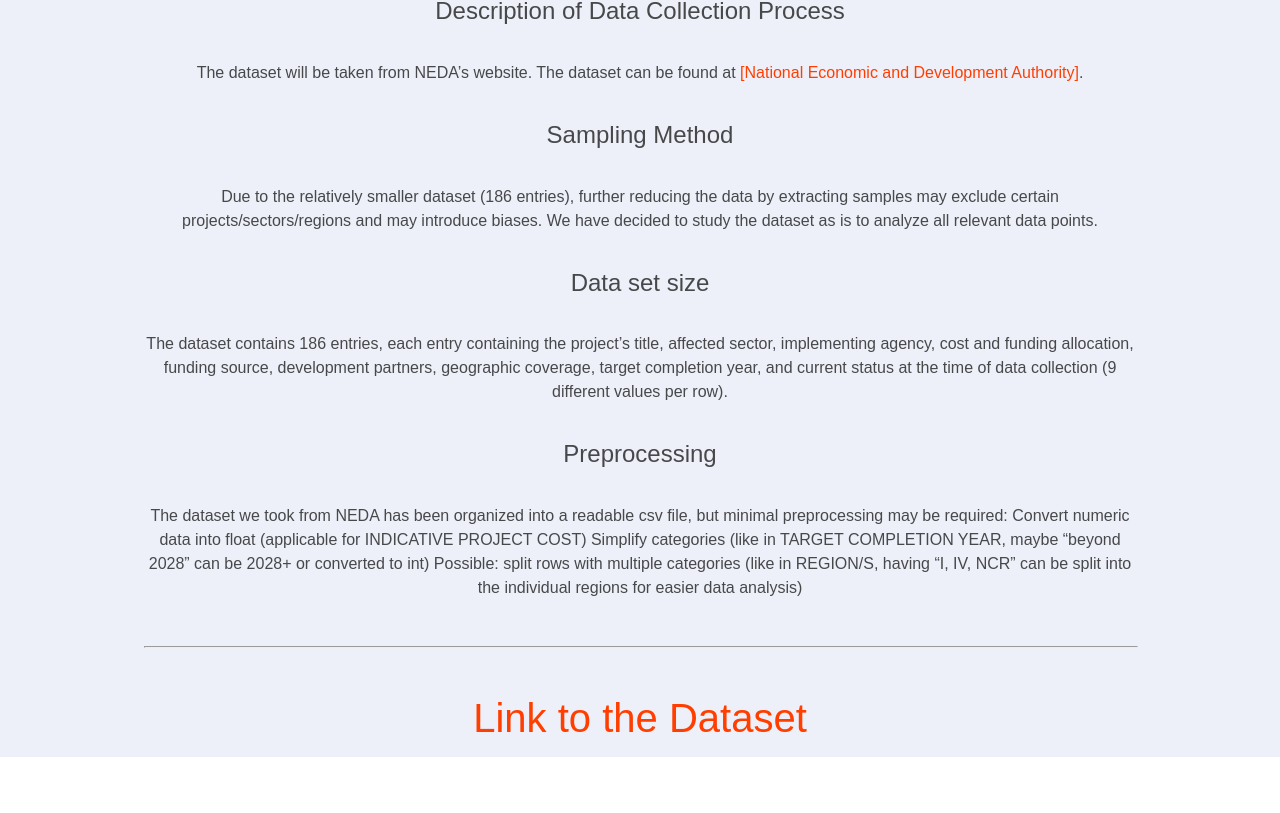
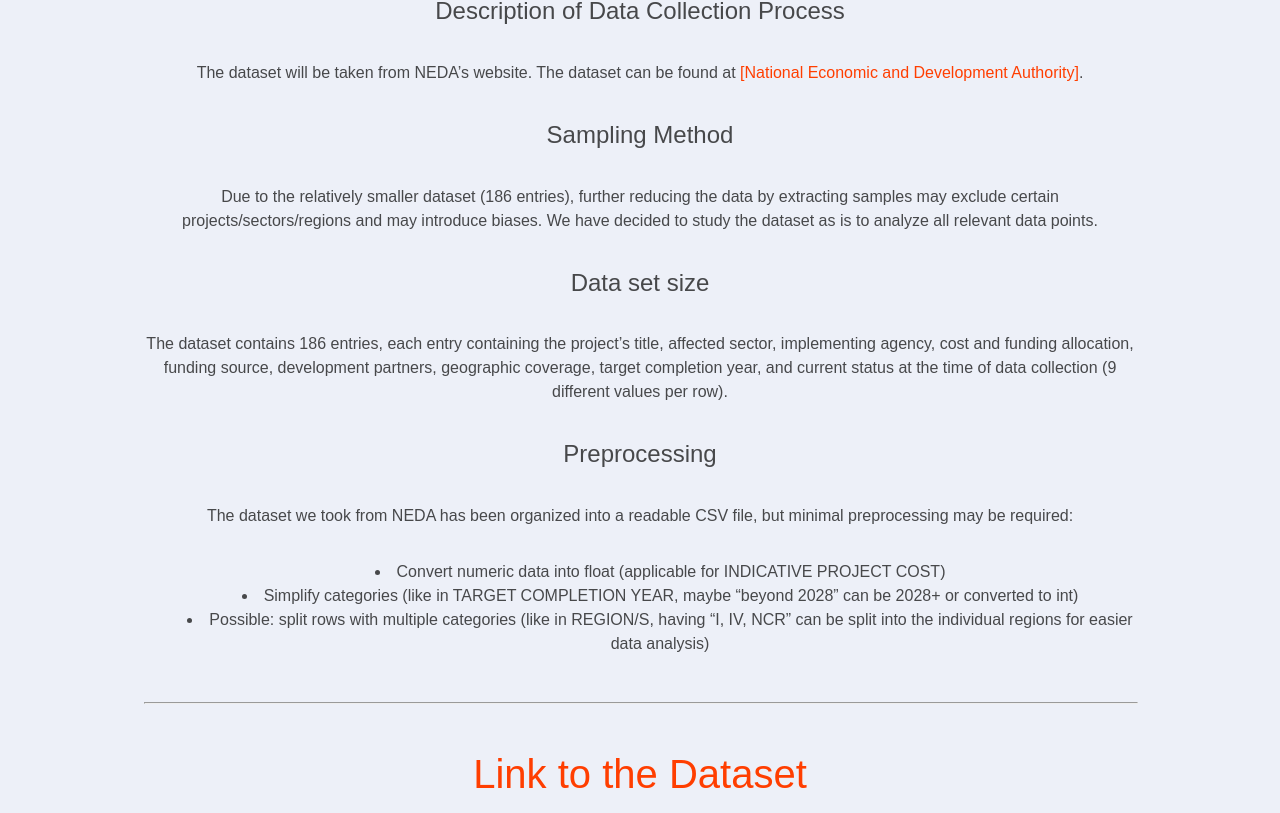
Before and after one commit to dddelacruz/cs132-2425b-grp14, a SvelteKit app: page / in a window 1280 px wide. Shown: the part 2335-3148 px from the top of the page. Before the commit the page ends 3092 px from the top, so only its background shows below. Built offline with nearby package versions, Linux system fonts and the light colour scheme.

Commit message:
style: fixed preprocessing bullet points

```diff
--- a/src/routes/+page.svelte
+++ b/src/routes/+page.svelte
@@ -76,11 +76,13 @@
 	<p>The dataset contains 186 entries, each entry containing the project’s title, affected sector, implementing agency, cost and funding allocation, funding source, development partners, geographic coverage, target completion year, and current status at the time of data collection (9 different values per row).</p>
 
 	<h2>Preprocessing</h2>
-	<p>The dataset we took from NEDA has been organized into a readable csv file, but minimal preprocessing may be required:
-		Convert numeric data into float (applicable for INDICATIVE PROJECT COST)
-		Simplify categories (like in TARGET COMPLETION YEAR, maybe “beyond 2028” can be 2028+ or converted to int)
-		Possible: split rows with multiple categories (like in REGION/S, having “I, IV, NCR” can be split into the individual regions for easier data analysis)</p>
-</section>
+	<p>The dataset we took from NEDA has been organized into a readable CSV file, but minimal preprocessing may be required:</p>
+		<ul>
+			<li>Convert numeric data into float (applicable for INDICATIVE PROJECT COST)</li>
+			<li>Simplify categories (like in TARGET COMPLETION YEAR, maybe “beyond 2028” can be 2028+ or converted to int)</li>
+			<li>Possible: split rows with multiple categories (like in REGION/S, having “I, IV, NCR” can be split into the individual regions for easier data analysis)</li>
+		</ul>
+	</section>
 
 <hr>
 
```
